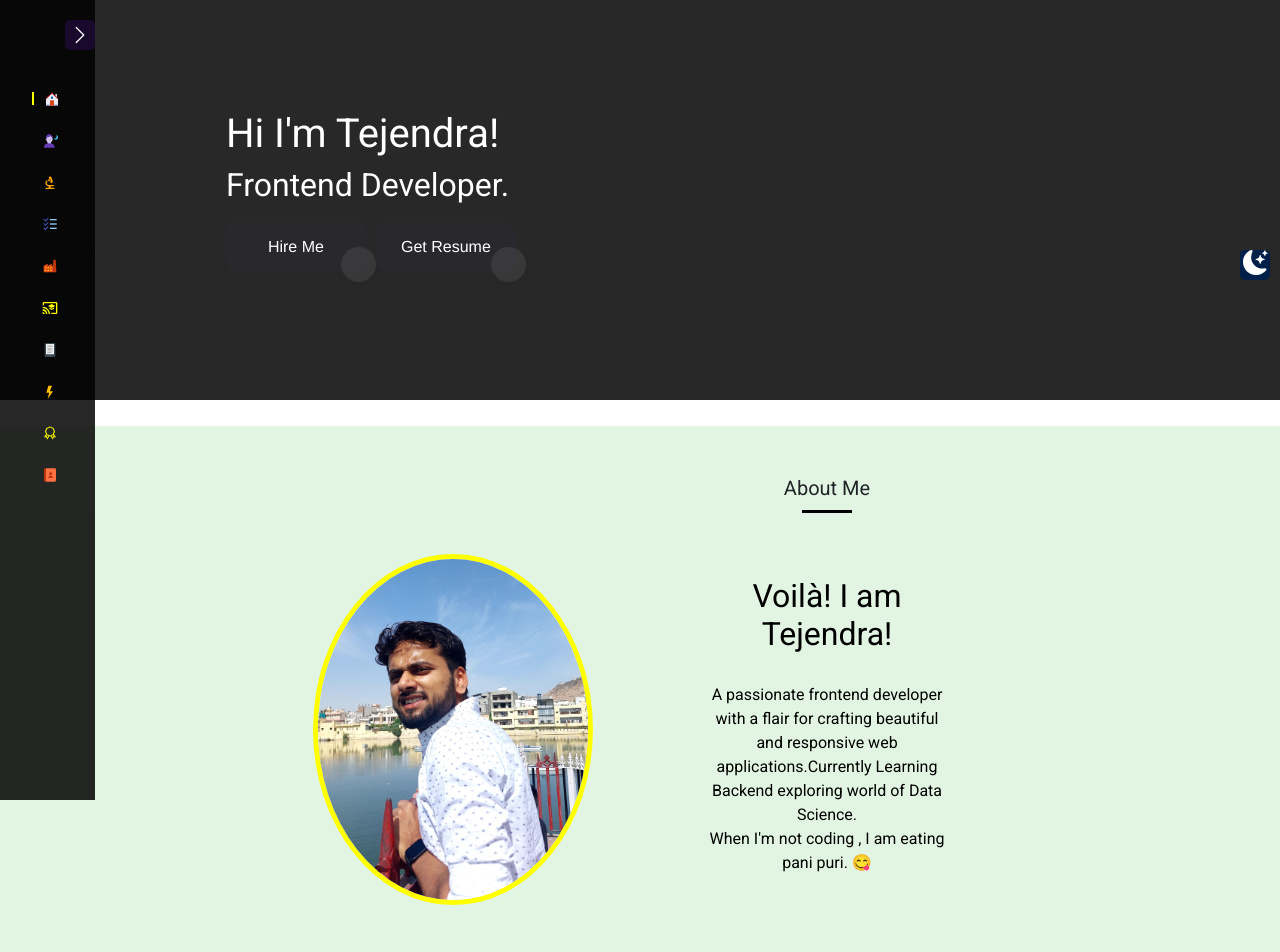
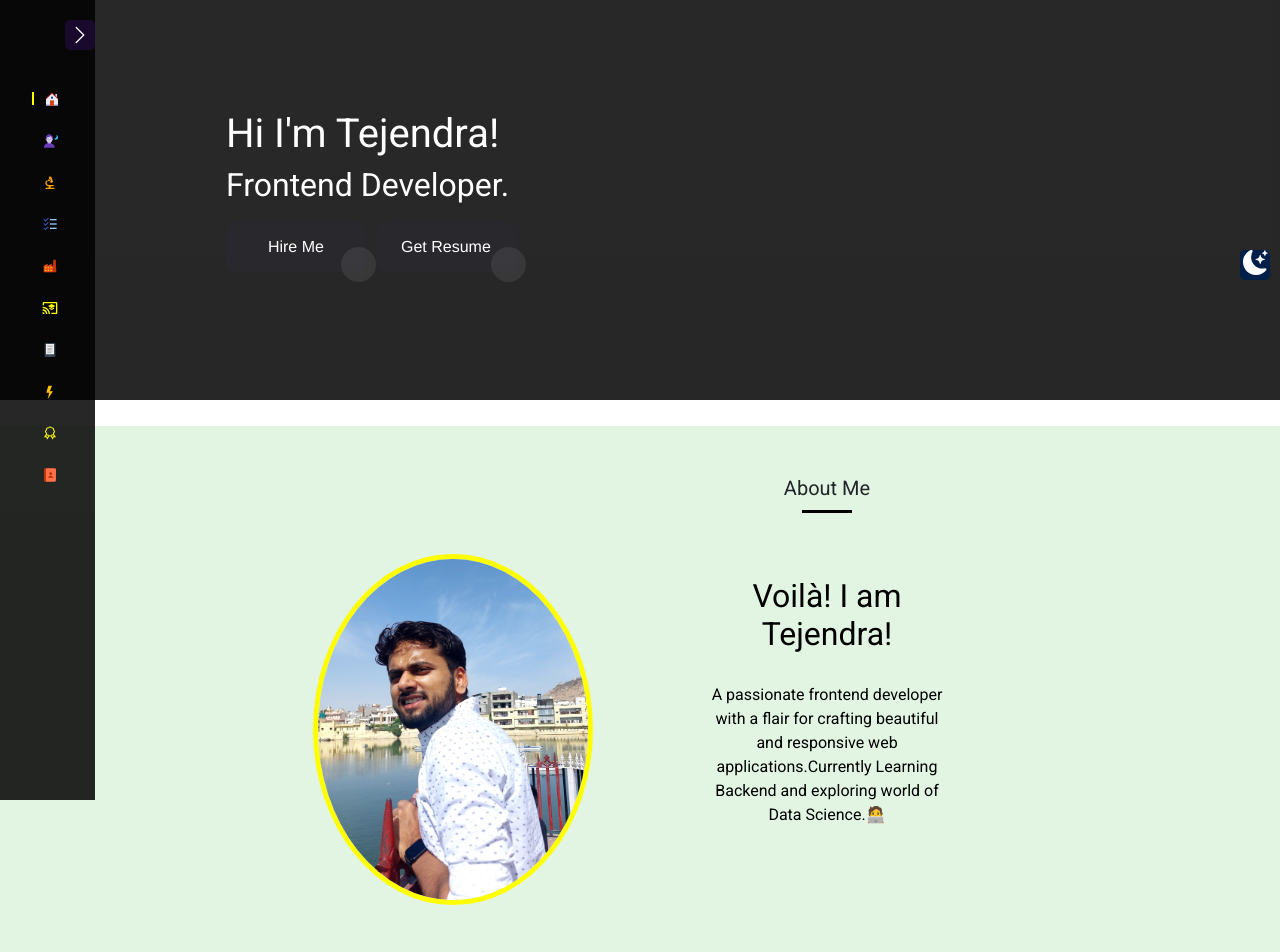
Before and after one commit to tejth/tejthPortfolio, a React (Vite) app: page / in a window 1280 px wide. Shown: the top 952 px of the page. Built offline with nearby package versions, Linux system fonts and the light colour scheme; no server answers.

Commit message:
update text

```diff
--- a/src/Components/About/About.jsx
+++ b/src/Components/About/About.jsx
@@ -63,9 +63,7 @@ function About() {
                   <p>
                     A passionate frontend developer with a flair for crafting
                     beautiful and responsive web applications.Currently Learning
-                    Backend exploring world of Data Science.
-                    <br />
-                    When I'm not coding , I am eating pani puri. 😋
+                    Backend and exploring world of Data Science.🧑‍💻
                   </p>
                 </div>
               </div>
```
